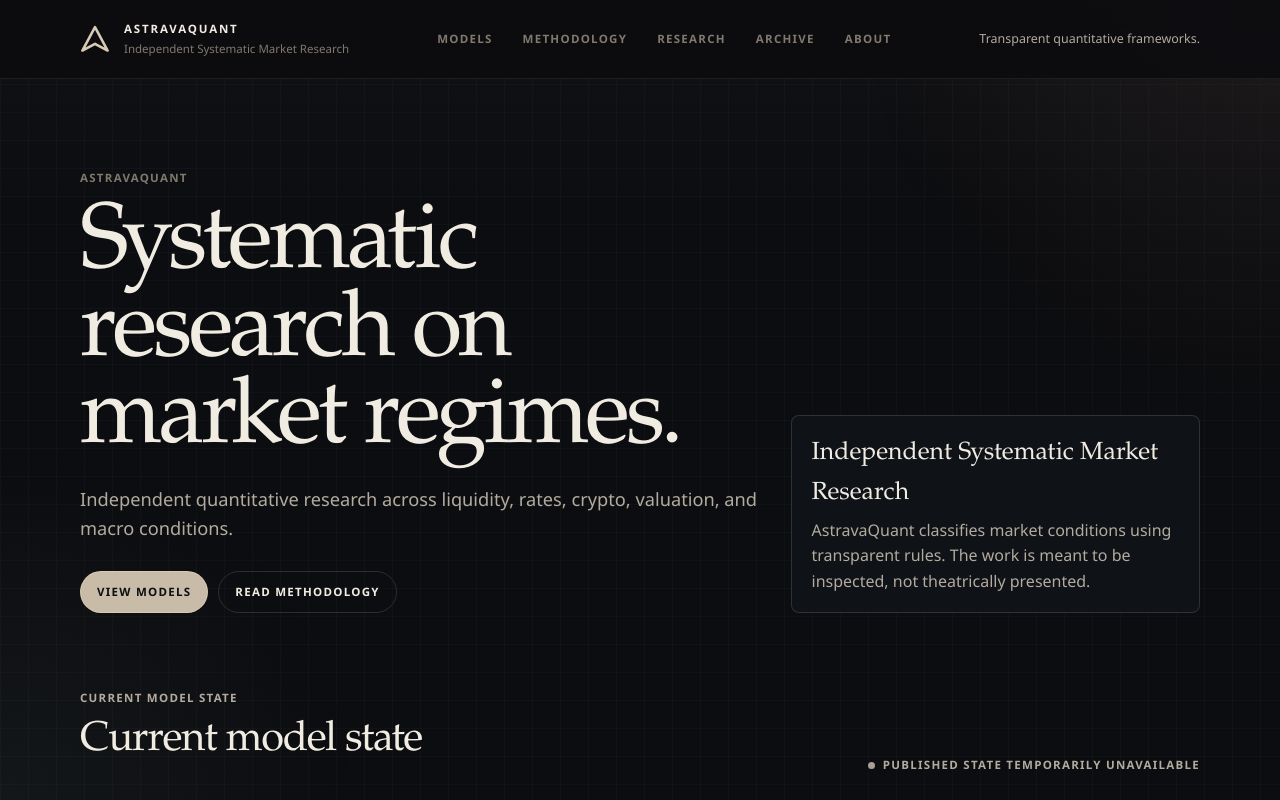
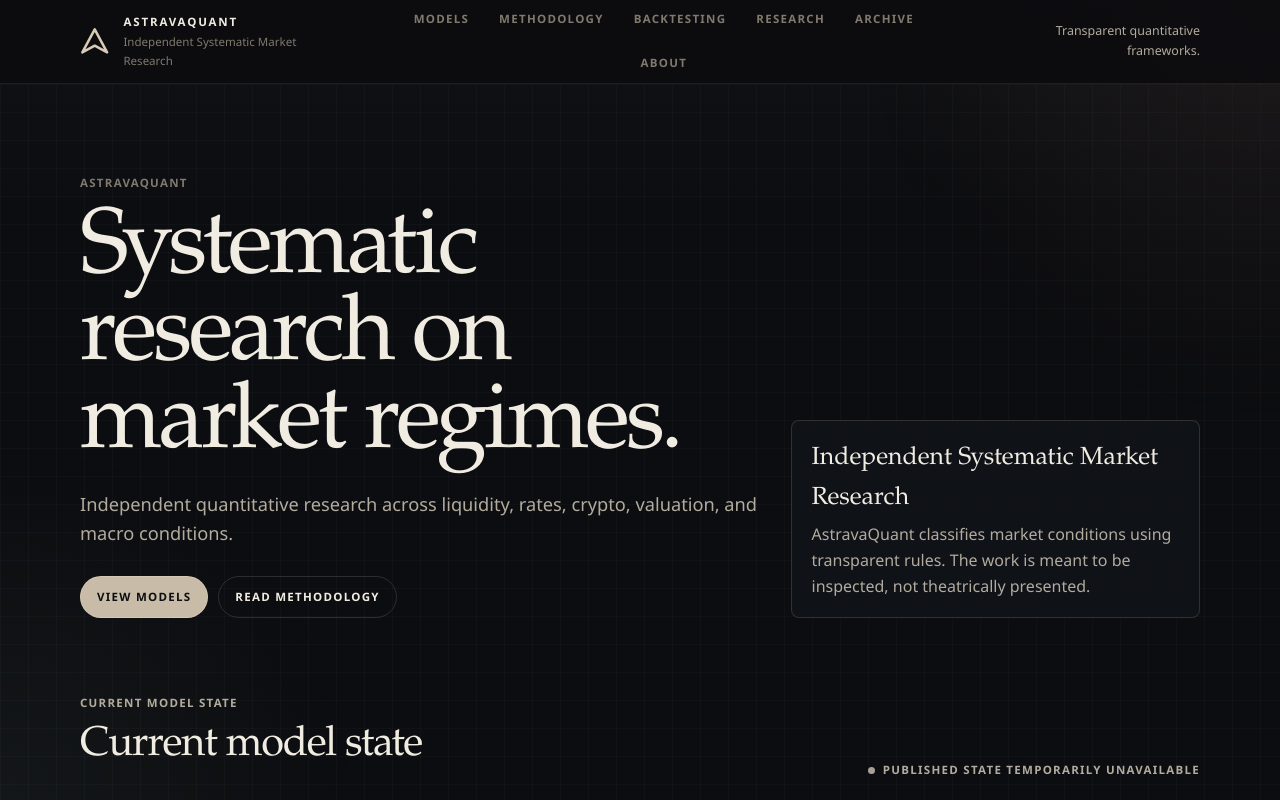
Before and after one commit to BMMBman/Astravaquant, a website built with Vite: page index.html in a window 1280 px wide. Shown: the top 800 px of the page. Built offline with nearby package versions, Linux system fonts and the light colour scheme; some packages are replaced by stand-ins of ours; files whose address does not match are found by name.

Commit message:
Restore backtesting navigation and observed model dates

```diff
--- a/app.js
+++ b/app.js
@@ -1,6 +1,16 @@
 document.documentElement.classList.add("js");
 if (document.body) {
-  document.body.classList.add("js");
+document.body.classList.add("js");
+
+// Backtesting is a primary research destination on every public page.
+document.querySelectorAll(".site-nav").forEach((navigation) => {
+  if (navigation.querySelector('a[href="backtesting.html"]')) return;
+  const link = document.createElement("a");
+  link.href = "backtesting.html";
+  link.textContent = "Backtesting";
+  const research = navigation.querySelector('a[href="research.html"]');
+  navigation.insertBefore(link, research);
+});
 }
 
 (function () {
--- a/src/server/providers/mrpi.ts
+++ b/src/server/providers/mrpi.ts
@@ -254,7 +254,8 @@ function mrpiSignal(dashboard: MrpiDashboard, fallback: WorkbookModelSignal): Wo
     regime: state,
     source: "google_sheets",
     sourceTab: "Weekly LPI",
-    updatedLabel: dashboard.workbookUpdatedLabel
+    // Use the last dated history observation when available instead of a stale sheet-header date.
+    updatedLabel: dashboard.history.at(-1)?.date ?? dashboard.workbookUpdatedLabel
   };
 }
 
```
Also changed, not shown: backtesting.html (+1 -0 lines), models.html (+1 -0 lines), src/server/providers/workbook.ts (+6 -1 lines).
